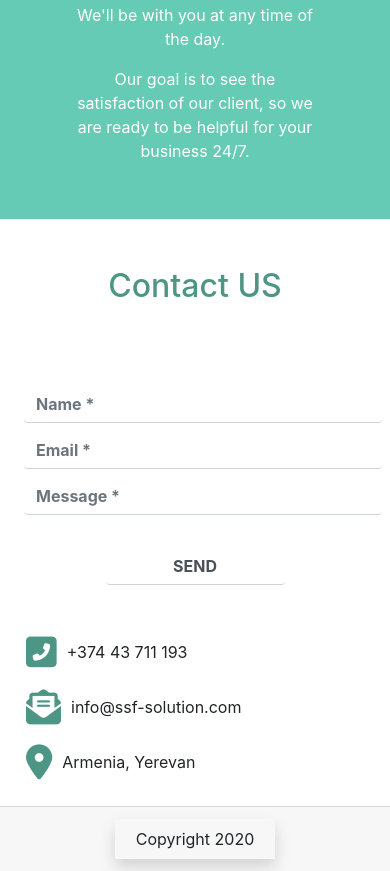
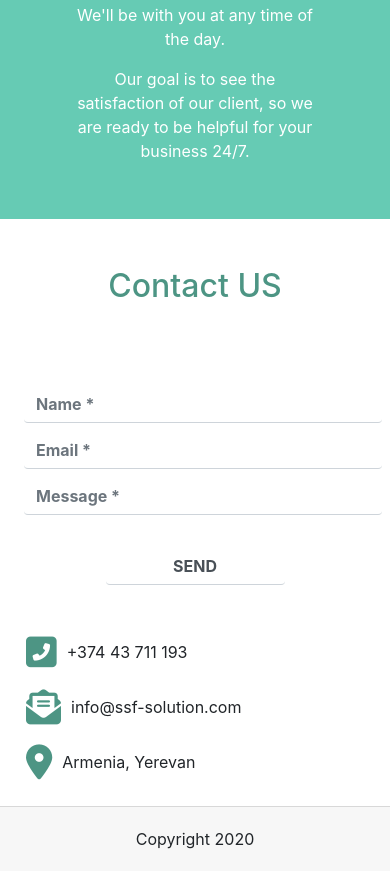
Before and after one commit to edgar-davtyan/ssf-solution, a plain HTML site: page index.html in a window 390 px wide. Shown: the part 3792-4663 px from the top of the page. Drawn offline with Linux system fonts and the light colour scheme.

Commit message:
footer configuration

```diff
--- a/css/style.css
+++ b/css/style.css
@@ -188,7 +188,7 @@ i {
     font-size: 35px;
 }
 .f-text{
-    min-width: 160px;
+    width: 85%;
 }
 @media all and (max-width: 660px) {
     .menu {
@@ -222,6 +222,9 @@ i {
         width: 100%;
         margin: 0 auto;
     }
+    .f-text{
+        width: 100%;
+    }
 }
 
 
--- a/index.html
+++ b/index.html
@@ -160,7 +160,7 @@
     </form>
 </section>
 <footer class="card-footer text-center">
-    <p class="mb-0 w-25 p-2 mx-auto shadow f-text">Copyright 2020</p>
+    <p class="mb-0 p-2  ml-auto f-text ">Copyright 2020</p>
 </footer>
 <script src="js/script.js"></script>
 <script src="js/mail.js"></script>
```
